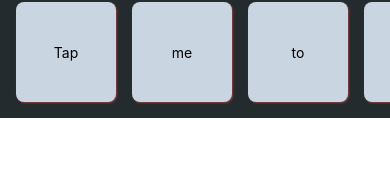
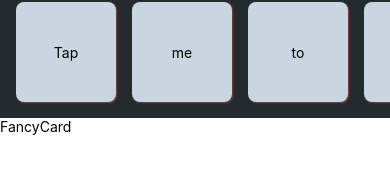
Before and after one commit to rajratan41/React-Native-Projects, a React Native app in the folder Styler02/: screen / in a window 390 px wide. Shown: the part 204-378 px from the top of the page. Built offline with nearby package versions, Linux system fonts and the light colour scheme.

Commit message:
Imported Fancy Card

```diff
--- a/Styler02/App.tsx
+++ b/Styler02/App.tsx
@@ -2,6 +2,7 @@ import {SafeAreaView, ScrollView} from 'react-native';
 import React from 'react';
 import FlatCards from './components/FlatCards';
 import ElevatedCards from './components/ElevatedCards';
+import FancyCard from './components/FancyCard';
 
 const App = () => {
   return (
@@ -9,6 +10,7 @@ const App = () => {
       <ScrollView>
         <FlatCards />
         <ElevatedCards />
+        <FancyCard />
       </ScrollView>
     </SafeAreaView>
   );
```
